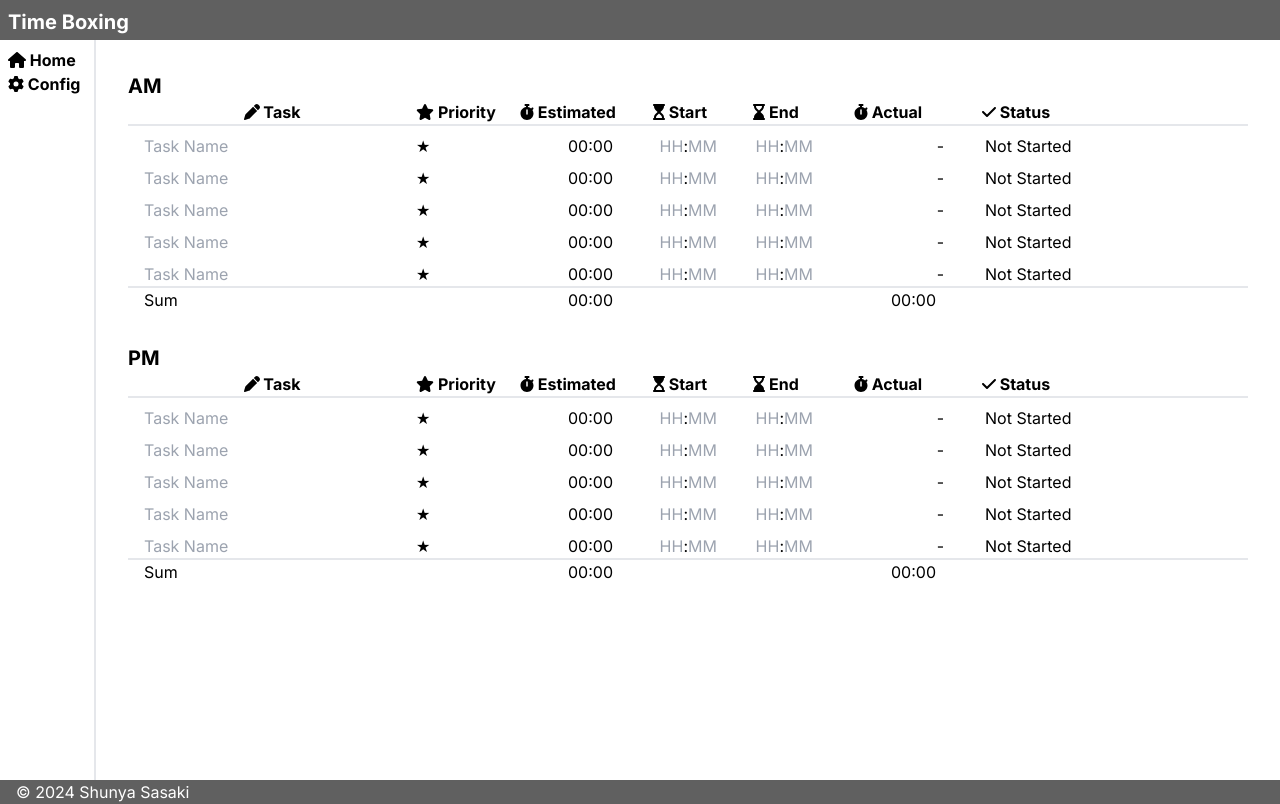
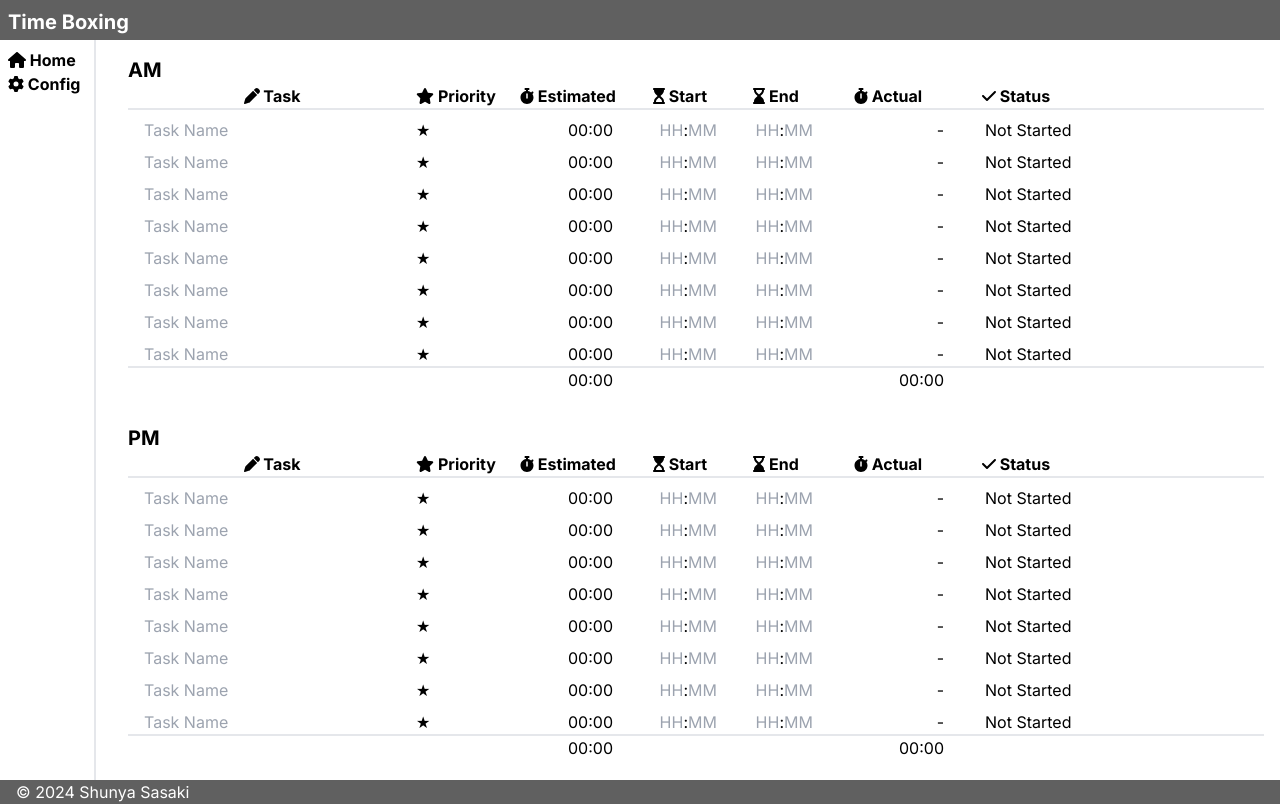
Before and after one commit to shunya-sasaki/timeboxing-app, a Next.js app: page / in a window 1280 px wide. Built offline with nearby package versions, Linux system fonts and the light colour scheme.

Commit message:
Add features to calculate total estimated time and total actual time

```diff
--- a/app/components/MainPane.tsx
+++ b/app/components/MainPane.tsx
@@ -2,7 +2,7 @@ import { TaskTable } from "./tasktable/TaskTable";
 
 export const MainPane = () => {
   return (
-    <div className="p-4">
+    <div className="pl-4">
       <div className="p-4">
         <div className="text-xl font-bold">AM</div>
         <TaskTable />
--- a/app/components/tasktable/ActualTime.tsx
+++ b/app/components/tasktable/ActualTime.tsx
@@ -1,6 +1,3 @@
-import { useState } from "react";
-import { useEffect } from "react";
-
 export const ActualTime = (props: {
   hour: number | undefined;
   minute: number | undefined;
--- a/app/components/tasktable/Task.tsx
+++ b/app/components/tasktable/Task.tsx
@@ -1,15 +1,107 @@
-import { useTask } from "@/app/hooks/useTask";
+import { useState } from "react";
+import { useEffect } from "react";
+import { TaskName } from "./TaskName";
+import { TaskPriority } from "./TaskPriority";
+import { EstimatedTime } from "./EstimatedTime";
+import { TaskTime } from "./TaskTime";
+import { ActualTime } from "./ActualTime";
+import { TaskStatus } from "./TaskStatus";
+import { calcActualTime } from "../../utils/calcActualTime";
+import { TaskProps } from "../../interfaces/TaskProps";
+import { useMemo } from "react";
 
-export const Task = () => {
-  const {
-    jsxTaskName,
-    jsxTaskPriority,
-    jsxEstimatedTime,
-    jsxStartTime,
-    jsxEndTime,
-    jsxActualTime,
-    jsxTaskStatus,
-  } = useTask();
+export const Task = (props: TaskProps) => {
+  const id = props.id;
+  const estimatedTimes = props.estimatedTimes;
+  const setEstimatedTimes = props.setEstimatedTimes;
+  const actualTimes = props.actualTimes;
+  const setActualTimes = props.setActualTimes;
+  const [name, setName] = useState("");
+  const [priority, setPriority] = useState("★️");
+  const [estimatedTime, setEstimatedTime] = useState<string | undefined>(
+    "00:00"
+  );
+
+  const [startHour, setStartHour] = useState<number | undefined>(undefined);
+  const [startMinute, setStartMinute] = useState<number | undefined>(undefined);
+  const [endHour, setEndHour] = useState<number | undefined>(undefined);
+  const [endMinute, setEndMinute] = useState<number | undefined>(undefined);
+
+  const [actualHour, setActualHour] = useState<number | undefined>(undefined);
+  const [actualMinute, setActualMinute] = useState<number | undefined>(
+    undefined
+  );
+  const [status, setStatus] = useState("Not Started");
+  const jsxTaskName = <TaskName />;
+  const jsxTaskPriority = <TaskPriority />;
+  const jsxEstimatedTime = (
+    <EstimatedTime
+      estimatedTime={estimatedTime}
+      setEstimatedTime={setEstimatedTime}
+    />
+  );
+  const jsxStartTime = (
+    <TaskTime
+      hour={startHour}
+      minute={startMinute}
+      setHour={setStartHour}
+      setMinute={setStartMinute}
+    />
+  );
+  const jsxEndTime = (
+    <TaskTime
+      hour={endHour}
+      minute={endMinute}
+      setHour={setEndHour}
+      setMinute={setEndMinute}
+    />
+  );
+  const jsxActualTime = <ActualTime hour={actualHour} minute={actualMinute} />;
+  const jsxTaskStatus = <TaskStatus />;
+
+  const updateEstimatedTimes = (estimatedTime: string | undefined) => {
+    const newEstimatedTimes = { ...estimatedTimes };
+    newEstimatedTimes[id] = estimatedTime;
+    setEstimatedTimes(newEstimatedTimes);
+    console.log(newEstimatedTimes);
+  };
+
+  const updateActualTimes = (actualTime: string | undefined) => {
+    const newActualTimes = { ...actualTimes };
+    newActualTimes[id] = actualTime;
+    setActualTimes(newActualTimes);
+  };
+
+  useEffect(() => {
+    updateEstimatedTimes(estimatedTime);
+  }, [estimatedTime]);
+
+  useEffect(() => {
+    if (actualHour !== undefined && actualMinute !== undefined) {
+      const actualTime = `${actualHour
+        .toString()
+        .padStart(2, "0")}:${actualMinute.toString().padStart(2, "0")}`;
+      updateActualTimes(actualTime);
+    }
+  }, [actualHour, actualMinute]);
+
+  useEffect(() => {
+    if (
+      startHour !== undefined &&
+      startMinute !== undefined &&
+      endHour !== undefined &&
+      endMinute !== undefined
+    ) {
+      const { diffHour, diffMinute } = calcActualTime(
+        startHour,
+        startMinute,
+        endHour,
+        endMinute
+      );
+      setActualHour(diffHour);
+      setActualMinute(diffMinute);
+    }
+  }, [startHour, startMinute, endHour, endMinute]);
 
   return (
     <div className="flex flex-row pt-2">
--- a/app/components/tasktable/TaskTable.tsx
+++ b/app/components/tasktable/TaskTable.tsx
@@ -1,4 +1,4 @@
-import { useState } from "react";
+import { useEffect, useState } from "react";
 import { FontAwesomeIcon } from "@fortawesome/react-fontawesome";
 import { faPen } from "@fortawesome/free-solid-svg-icons";
 import { faStar } from "@fortawesome/free-solid-svg-icons";
@@ -6,17 +6,55 @@ import { faStopwatch } from "@fortawesome/free-solid-svg-icons";
 import { faHourglassStart } from "@fortawesome/free-solid-svg-icons";
 import { faHourglassEnd } from "@fortawesome/free-solid-svg-icons";
 import { faCheck } from "@fortawesome/free-solid-svg-icons";
-import { useTask } from "@/app/hooks/useTask";
 import { Task } from "./Task";
+import { strTimeToMinute } from "@/app/utils/strTimeToMinute";
 
 export const TaskTable = () => {
-  const [tasks, setTasks] = useState([
-    useTask(),
-    useTask(),
-    useTask(),
-    useTask(),
-    useTask(),
-  ]);
+  const numTasks = 8;
+  const [estimatedTimes, setEstimatedTimes] = useState<{} | { string: string }>(
+    {}
+  );
+  const [totalEstimatedTime, setTotalEstimatedTime] = useState<string>("00:00");
+
+  const [actualTimes, setActualTimes] = useState<{} | { string: string }>(
+    {}
+  );
+  const [totalActualTime, setTotalActualTime] = useState<string>("00:00");
+
+  useEffect(() => {
+    let totalMinute = 0;
+    Object.values(estimatedTimes).map((estimatedTime) => {
+      if (estimatedTime !== undefined) {
+        const tmpMinute = strTimeToMinute(estimatedTime);
+        totalMinute += tmpMinute;
+      }
+    });
+    const hour = Math.floor(totalMinute / 60);
+    const minute = totalMinute % 60;
+    setTotalEstimatedTime(
+      hour.toString().padStart(2, "0") +
+        ":" +
+        minute.toString().padStart(2, "0")
+    );
+  }, [estimatedTimes]);
+
+  useEffect(() => {
+    let totalMinute = 0;
+    Object.values(actualTimes).map((actualTime) => {
+      if (actualTime !== undefined) {
+        const tmpMinute = strTimeToMinute(actualTime);
+        totalMinute += tmpMinute;
+      }
+    });
+    const hour = Math.floor(totalMinute / 60);
+    const minute = totalMinute % 60;
+    setTotalActualTime(
+      hour.toString().padStart(2, "0") +
+        ":" +
+        minute.toString().padStart(2, "0")
+    );
+  }, [actualTimes]);
+
   return (
     <div className="flex flex-col">
       <div className="flex flex-row w-full border-b-2">
@@ -43,17 +81,28 @@ export const TaskTable = () => {
         </div>
       </div>
       <div className="border-b-2">
-        {tasks.map((task, index) => {
-          return <Task key={"task-" + index} />;
-        })}
+        {Array(numTasks)
+          .fill(0)
+          .map((_, index) => {
+            return (
+              <Task
+                key={"task-" + index}
+                id={index}
+                estimatedTimes={estimatedTimes}
+                setEstimatedTimes={setEstimatedTimes}
+                actualTimes = {actualTimes}
+                setActualTimes={setActualTimes}
+              />
+            );
+          })}
       </div>
       <div className="flex flex-row">
-        <div className="w-64 ml-4">Sum</div>
+        <div className="w-64 ml-4"></div>
         <div className="w-20 ml-4"></div>
-        <div className="w-14 ml-16 pl-2">00:00</div>
+        <div className="w-14 ml-16 pl-2">{totalEstimatedTime}</div>
         <div className="w-20 ml-4 text-right"></div>
         <div className="w-20 ml-4 text-right"></div>
-        <div className="w-28 ml-4 text-right">00:00</div>
+        <div className="w-32 ml-2 text-right">{totalActualTime}</div>
         <div className="w-28 ml-4 text-right"></div>
       </div>
     </div>
--- a/app/components/tasktable/TaskTime.tsx
+++ b/app/components/tasktable/TaskTime.tsx
@@ -1,5 +1,3 @@
-import { useState } from "react";
-
 export const TaskTime = (props: {
   hour: number | undefined;
   minute: number | undefined;
--- a/app/hooks/useTask.tsx
+++ /dev/null
@@ -1,97 +0,0 @@
-import { useState } from "react";
-import { useEffect } from "react";
-import { TaskName } from "../components/tasktable/TaskName";
-import { TaskPriority } from "../components/tasktable/TaskPriority";
-import { EstimatedTime } from "../components/tasktable/EstimatedTime";
-import { TaskTime } from "../components/tasktable/TaskTime";
-import { ActualTime } from "../components/tasktable/ActualTime";
-import { TaskStatus } from "../components/tasktable/TaskStatus";
-import { calcActualTime } from "../utils/calcActualTime";
-
-export const useTask = () => {
-  const [name, setName] = useState("");
-  const [priority, setPriority] = useState("★️");
-  const [estimatedTime, setEstimatedTime] = useState<string | undefined>(
-    undefined
-  );
-
-  const [startHour, setStartHour] = useState<number | undefined>(undefined);
-  const [startMinute, setStartMinute] = useState<number | undefined>(undefined);
-  const [endHour, setEndHour] = useState<number | undefined>(undefined);
-  const [endMinute, setEndMinute] = useState<number | undefined>(undefined);
-
-  const [actualHour, setActualHour] = useState<number | undefined>(undefined);
-  const [actualMinute, setActualMinute] = useState<number | undefined>(
-    undefined
-  );
-  const [status, setStatus] = useState("Not Started");
-  const jsxTaskName = <TaskName />;
-  const jsxTaskPriority = <TaskPriority />;
-  const jsxEstimatedTime = (
-    <EstimatedTime
-      estimatedTime={estimatedTime}
-      setEstimatedTime={setEstimatedTime}
-    />
-  );
-  const jsxStartTime = (
-    <TaskTime
-      hour={startHour}
-      minute={startMinute}
-      setHour={setStartHour}
-      setMinute={setStartMinute}
-    />
-  );
-  const jsxEndTime = (
-    <TaskTime
-      hour={endHour}
-      minute={endMinute}
-      setHour={setEndHour}
-      setMinute={setEndMinute}
-    />
-  );
-  const jsxActualTime = <ActualTime hour={actualHour} minute={actualMinute} />;
-  const jsxTaskStatus = <TaskStatus />;
-
-  useEffect(() => {
-    if (
-      startHour !== undefined &&
-      startMinute !== undefined &&
-      endHour !== undefined &&
-      endMinute !== undefined
-    ) {
-      const { diffHour, diffMinute } = calcActualTime(
-        startHour,
-        startMinute,
-        endHour,
-        endMinute
-      );
-      setActualHour(diffHour);
-      setActualMinute(diffMinute);
-    }
-  }, [startHour, startMinute, endHour, endMinute]);
-
-  const createTask = () => {
-    const task = {
-      name,
-      priority,
-      estimatedTime,
-      jsxTaskName,
-      jsxTaskPriority,
-      jsxEstimatedTime,
-      jsxStartTime,
-      jsxEndTime,
-      jsxActualTime,
-      jsxTaskStatus,
-    };
-    return task;
-  };
-  return {
-    jsxTaskName,
-    jsxTaskPriority,
-    jsxEstimatedTime,
-    jsxStartTime,
-    jsxEndTime,
-    jsxActualTime,
-    jsxTaskStatus,
-  };
-};
--- /dev/null
+++ b/app/interfaces/TaskProps.ts
@@ -0,0 +1,7 @@
+export interface TaskProps {
+  id: number;
+  estimatedTimes: {} | { [key: number]: string | undefined };
+  setEstimatedTimes: (object: { [key: number]: string | undefined }) => void;
+  actualTimes: {} | { [key: number]: string | undefined };
+  setActualTimes: (object: { [key: number]: string | undefined }) => void;
+}
--- /dev/null
+++ b/app/utils/strTimeToMinute.ts
@@ -0,0 +1,4 @@
+export const strTimeToMinute = (strTime: string): number => {
+  const [hour, minute] = strTime.split(":").map((str) => parseInt(str));
+  return hour * 60 + minute;
+};
```
